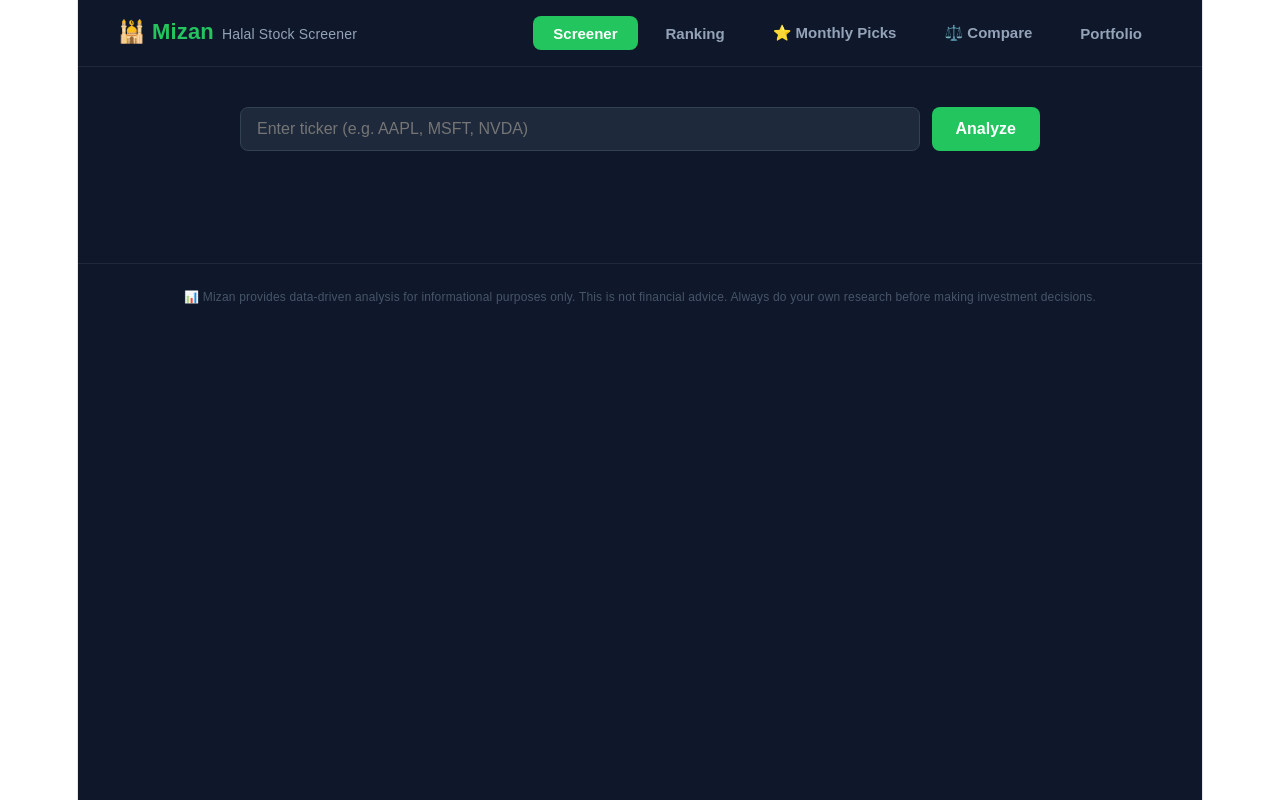
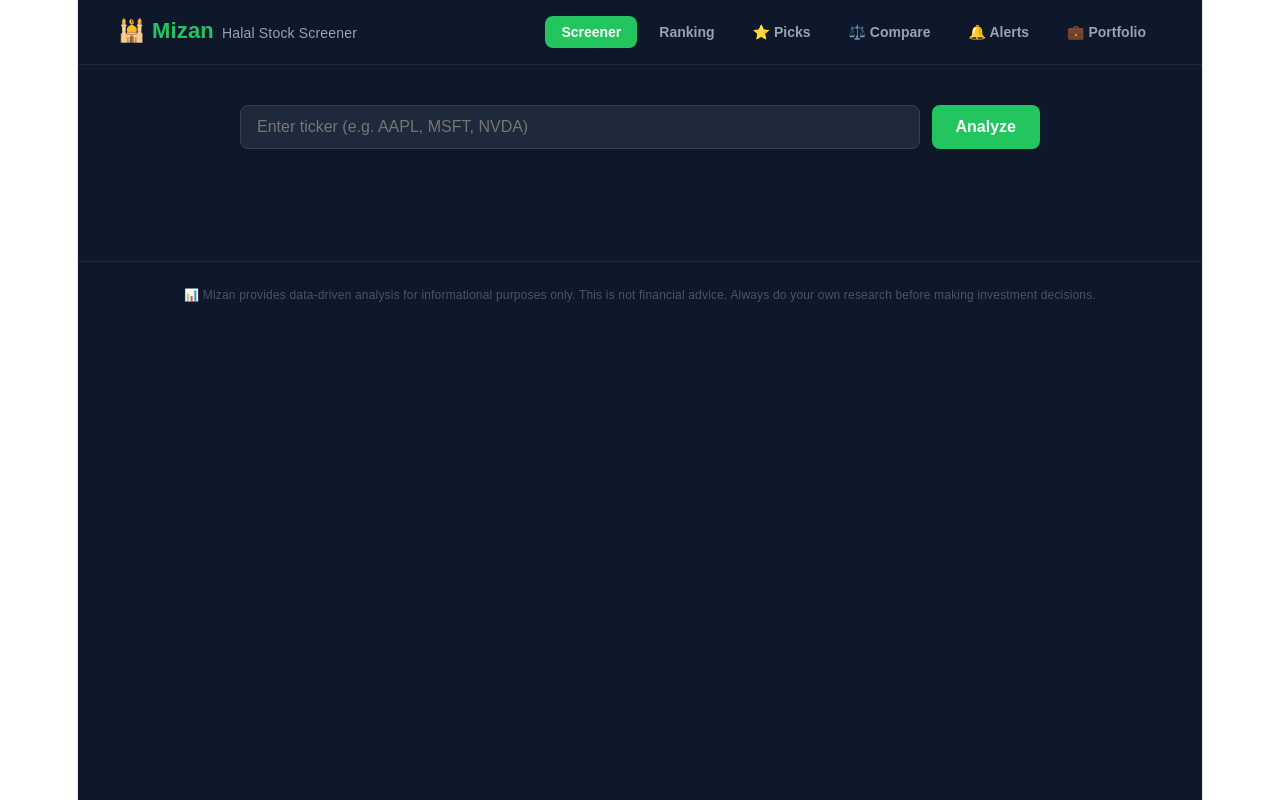
Before and after one commit to danielcollazo1305/mizan-halal-screener, a React (Vite) app in the folder mizan-web/: page / in a window 1280 px wide. Built offline with nearby package versions, Linux system fonts and the light colour scheme.

Commit message:
feat: add Price Alerts page and Watchlist endpoint

```diff
--- a/mizan-web/src/App.jsx
+++ b/mizan-web/src/App.jsx
@@ -4,6 +4,7 @@
 import Ranking from "./Ranking"
 import Recommendations from "./Recommendations"
 import Compare from "./Compare"
+import Watchlist from "./Watchlist"
 import { AreaChart, Area, XAxis, YAxis, Tooltip, ResponsiveContainer, CartesianGrid, BarChart, Bar } from "recharts"
 
 const API = "https://web-production-b5851.up.railway.app"
@@ -352,10 +353,10 @@
   const [page, setPage] = useState("screener")
 
   const navStyle = (p) => ({
-    padding: "8px 20px", borderRadius: 8, border: "none",
+    padding: "8px 16px", borderRadius: 8, border: "none",
     background: page === p ? "#22c55e" : "transparent",
     color: page === p ? "#fff" : "#94a3b8",
-    fontWeight: 600, cursor: "pointer", fontSize: 15,
+    fontWeight: 600, cursor: "pointer", fontSize: 14,
   })
 
   return (
@@ -365,12 +366,13 @@
           <span style={{ fontSize: 22, fontWeight: 700, color: "#22c55e" }}>🕌 Mizan</span>
           <span style={{ color: "#94a3b8", marginLeft: 8, fontSize: 14 }}>Halal Stock Screener</span>
         </div>
-        <div style={{ display: "flex", gap: 8 }}>
+        <div style={{ display: "flex", gap: 6 }}>
           <button style={navStyle("screener")} onClick={() => setPage("screener")}>Screener</button>
           <button style={navStyle("ranking")} onClick={() => setPage("ranking")}>Ranking</button>
-          <button style={navStyle("picks")} onClick={() => setPage("picks")}>⭐ Monthly Picks</button>
+          <button style={navStyle("picks")} onClick={() => setPage("picks")}>⭐ Picks</button>
           <button style={navStyle("compare")} onClick={() => setPage("compare")}>⚖️ Compare</button>
-          <button style={navStyle("portfolio")} onClick={() => setPage("portfolio")}>Portfolio</button>
+          <button style={navStyle("watchlist")} onClick={() => setPage("watchlist")}>🔔 Alerts</button>
+          <button style={navStyle("portfolio")} onClick={() => setPage("portfolio")}>💼 Portfolio</button>
         </div>
       </div>
 
@@ -378,6 +380,7 @@
       {page === "ranking"   && <Ranking />}
       {page === "picks"     && <Recommendations />}
       {page === "compare"   && <Compare />}
+      {page === "watchlist" && <Watchlist />}
       {page === "portfolio" && <Portfolio />}
 
       <div style={{ textAlign: "center", padding: "20px 40px", color: "#475569", fontSize: 12, borderTop: "1px solid #1e293b", marginTop: 40 }}>
```
